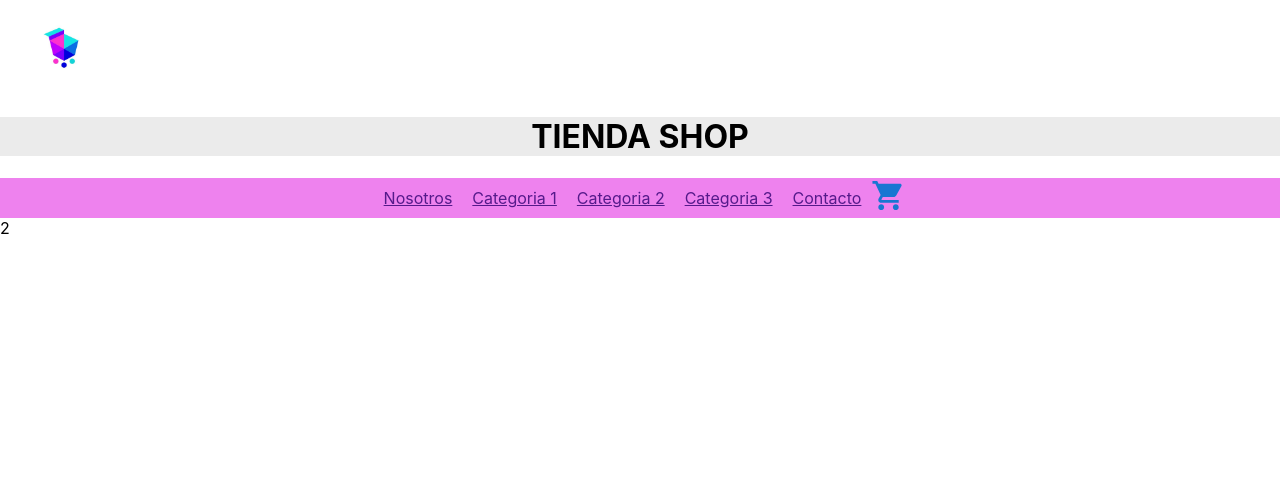
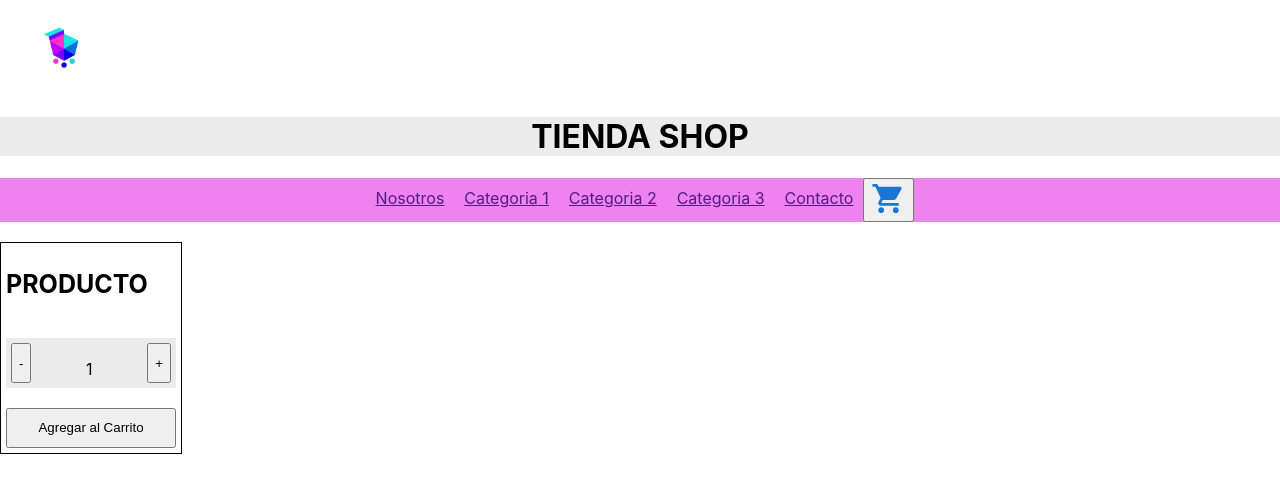
Before and after one commit to LuisLCalvi/Tienda-Reactjs, a React (Create React App) app: page / in a window 1280 px wide. Shown: the top 492 px of the page. Built offline with nearby package versions, Linux system fonts and the light colour scheme.

Commit message:
agregar al carrito

```diff
--- a/src/App.js
+++ b/src/App.js
@@ -2,16 +2,14 @@ import logo from './logo.svg';
 import './App.css';
 import NavBar from './Components/NavBar/NavBar'
 import ItemListContainer from './Components/NavBar/ItemListContainer';
+function App() {
 
-function App() {
   return (
     <>
     <NavBar />
     <ItemListContainer/>
     </>
 
-
-
   );
 }
 
--- a/src/Components/NavBar/CartWidget.jsx
+++ b/src/Components/NavBar/CartWidget.jsx
@@ -4,8 +4,10 @@ import LocalGroceryStoreIcon from '@mui/icons-material/LocalGroceryStore';
 const cartWidget = () =>{
 
     return (
+        <button>
+            <LocalGroceryStoreIcon color="primary" fontSize="large" />
+        </button>
 
-    <LocalGroceryStoreIcon color="primary" fontSize="large" />
     )
 
 }
--- /dev/null
+++ b/src/Components/NavBar/ItemCount.jsx
@@ -0,0 +1,73 @@
+import react, { useState } from 'react'
+
+
+
+const ItemCount = ({ stock, initial = 1 }) => {
+
+    const [contador, setContador] = useState (initial)
+
+    const agregar = () => {
+        contador < stock && setContador (contador + 1)
+        contador >= stock && console.log ("No hay Stock disponible")
+    }
+
+    const quitar = () => {
+
+        contador > initial && setContador (contador - 1)
+    }
+
+    const onAdd = () =>{
+
+        contador <= 2 && contador < 10 && console.log ("Gracias acabas de realizar una compra de" + " " + contador + " " + "productos")
+
+        contador = initial && contador < 10 && console.log ("Gracias acabas de realizar una compra de" + " " + contador + " " + "producto")
+    }
+
+    return (
+        <>
+        <div style={style.container}>
+
+            <h2 style={style.titlecontainer}>PRODUCTO</h2>
+            <div style={style.containerAdd}>
+                <button onClick={quitar}>-</button>
+                <p> { contador } </p>
+                <button onClick={agregar}>+</button>
+            </div>
+            <button onClick={onAdd}>Agregar al Carrito</button>
+
+        </div>
+
+
+
+
+        </>
+
+    )
+}
+
+const style = {
+
+    container:{
+        display: 'grid',
+        alingItems: 'center',
+        height: '200px',
+        width: '170px',
+        border: '1px black solid',
+        padding: '5px'
+    },
+
+    titlecontainer:{
+        fontSize: '25px',
+    },
+
+    containerAdd:{
+        display: 'flex',
+        justifyContent: 'space-between',
+        padding: '5px',
+        width: '160px',
+        height: '40px',
+        backgroundColor: 'rgb(235, 235, 235)',
+    }
+}
+
+export default ItemCount
--- a/src/Components/NavBar/ItemListContainer.jsx
+++ b/src/Components/NavBar/ItemListContainer.jsx
@@ -1,12 +1,15 @@
 import react from 'react'
 
+import ItemCount from './ItemCount'
 
-const ItemListContainer = () =>{
+const ItemListContainer = () => {
+    return (
+        <>
+        <h2></h2>
 
-    return (
-        2
-        )
-
+        <ItemCount stock={10}/>
+        </>
+    )
 }
 
 export default ItemListContainer
--- a/src/Components/NavBar/NavBar.js
+++ b/src/Components/NavBar/NavBar.js
@@ -11,6 +11,7 @@ return (
         <h1 style ={style.h2Style}>TIENDA SHOP</h1>
 
         <nav style={style.navStyle}>
+
         <a style={style.anchor} href="">Nosotros</a>
         <a style={style.anchor} href="">Categoria 1</a>
         <a style={style.anchor} href="">Categoria 2</a>
```
